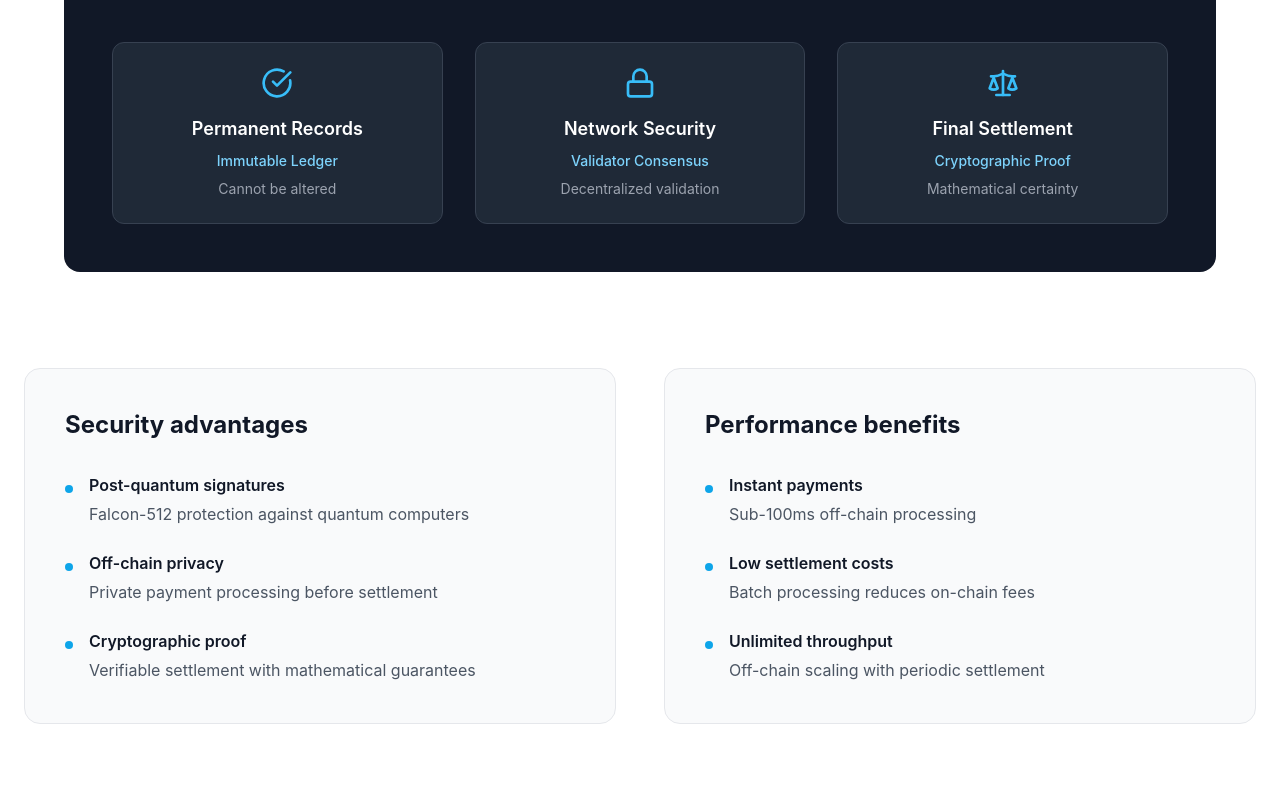
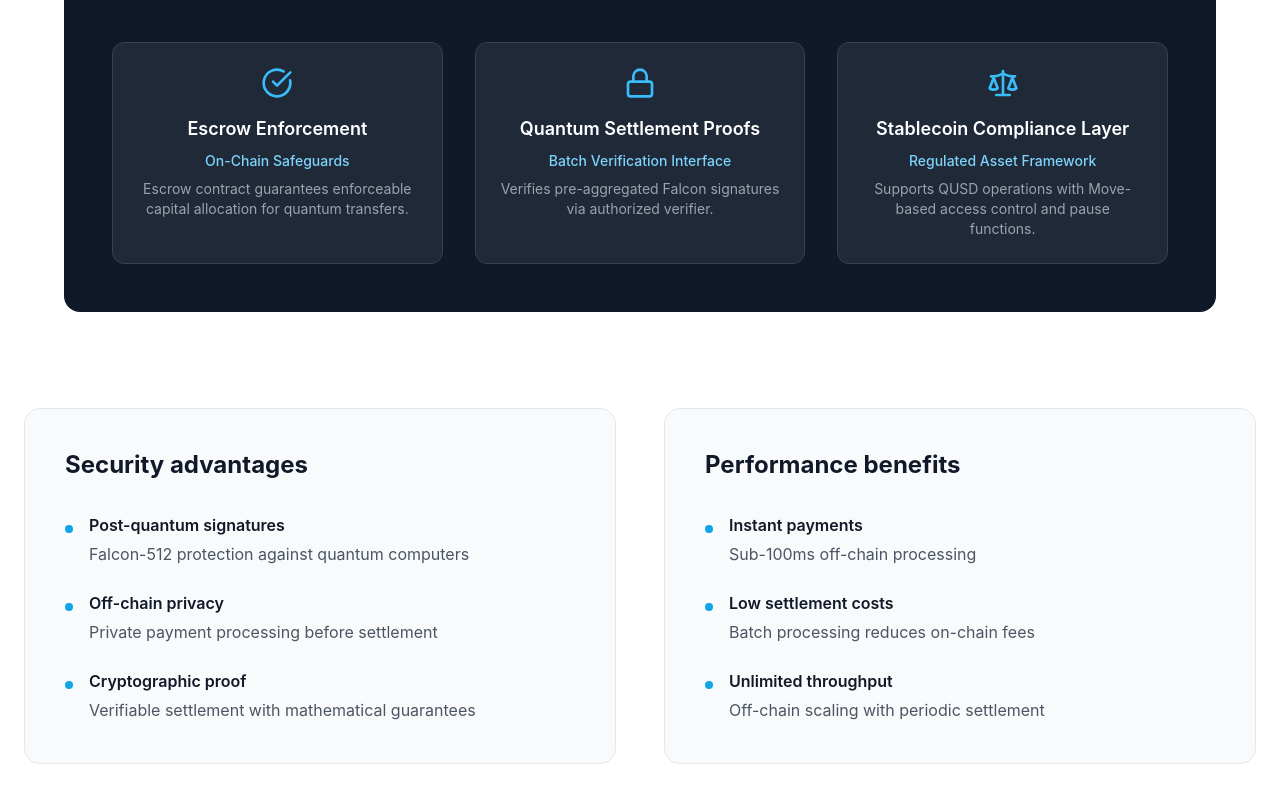
Before and after one commit to en-tropyc/feng-sui, a React (Create React App) app in the folder website/: page / in a window 1280 px wide. Shown: the part 1779-2582 px from the top of the page. Built offline with nearby package versions, Linux system fonts and the light colour scheme.

Commit message:
update architecture feature cards

```diff
--- a/website/src/components/Architecture.tsx
+++ b/website/src/components/Architecture.tsx
@@ -98,25 +98,25 @@ const Architecture: React.FC = () => {
                   <div className="flex justify-center mb-4">
                     <CheckCircle size={32} className="text-primary-400" />
                   </div>
-                  <h4 className="font-semibold text-white text-lg mb-2">Permanent Records</h4>
-                  <p className="text-primary-300 text-sm font-medium mb-2">Immutable Ledger</p>
-                  <p className="text-gray-400 text-sm">Cannot be altered</p>
+                  <h4 className="font-semibold text-white text-lg mb-2">Escrow Enforcement</h4>
+                  <p className="text-primary-300 text-sm font-medium mb-2">On-Chain Safeguards</p>
+                  <p className="text-gray-400 text-sm">Escrow contract guarantees enforceable capital allocation for quantum transfers.</p>
                 </div>
                 <div className="text-center p-6 bg-gray-800 rounded-xl border border-gray-700 hover:border-gray-600 transition-colors duration-200">
                   <div className="flex justify-center mb-4">
                     <Lock size={32} className="text-primary-400" />
                   </div>
-                  <h4 className="font-semibold text-white text-lg mb-2">Network Security</h4>
-                  <p className="text-primary-300 text-sm font-medium mb-2">Validator Consensus</p>
-                  <p className="text-gray-400 text-sm">Decentralized validation</p>
+                  <h4 className="font-semibold text-white text-lg mb-2">Quantum Settlement Proofs</h4>
+                  <p className="text-primary-300 text-sm font-medium mb-2">Batch Verification Interface</p>
+                  <p className="text-gray-400 text-sm">Verifies pre-aggregated Falcon signatures via authorized verifier.</p>
                 </div>
                 <div className="text-center p-6 bg-gray-800 rounded-xl border border-gray-700 hover:border-gray-600 transition-colors duration-200">
                   <div className="flex justify-center mb-4">
                     <Scale size={32} className="text-primary-400" />
                   </div>
-                  <h4 className="font-semibold text-white text-lg mb-2">Final Settlement</h4>
-                  <p className="text-primary-300 text-sm font-medium mb-2">Cryptographic Proof</p>
-                  <p className="text-gray-400 text-sm">Mathematical certainty</p>
+                  <h4 className="font-semibold text-white text-lg mb-2">Stablecoin Compliance Layer</h4>
+                  <p className="text-primary-300 text-sm font-medium mb-2">Regulated Asset Framework</p>
+                  <p className="text-gray-400 text-sm">Supports QUSD operations with Move-based access control and pause functions.</p>
                 </div>
               </div>
             </div>
```
